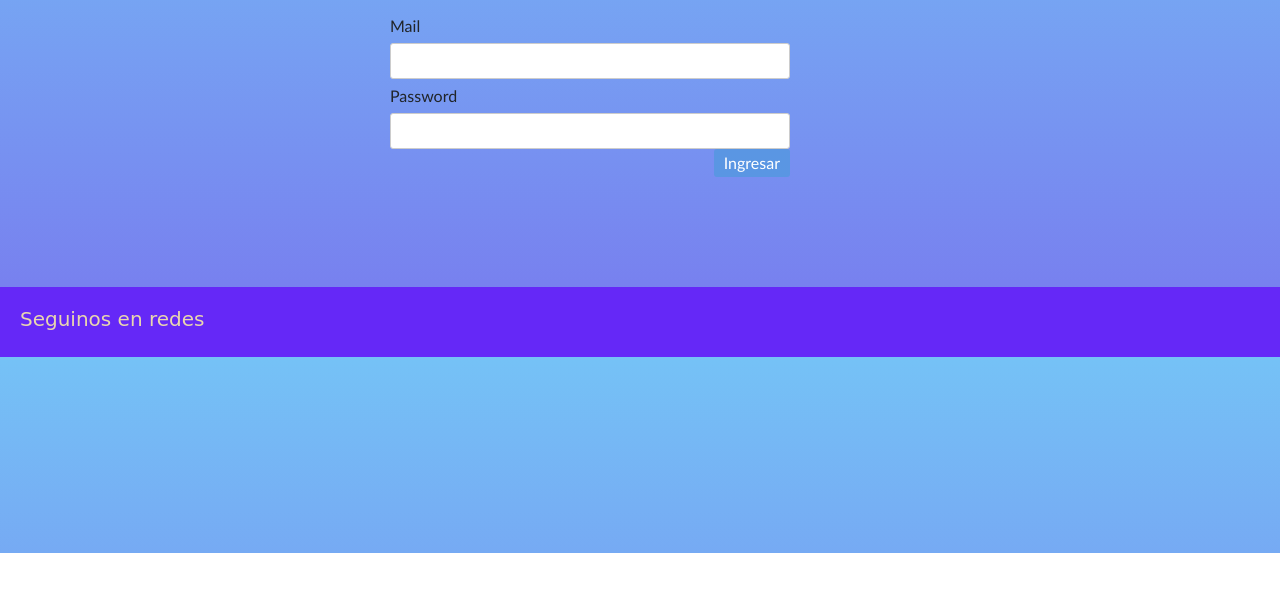
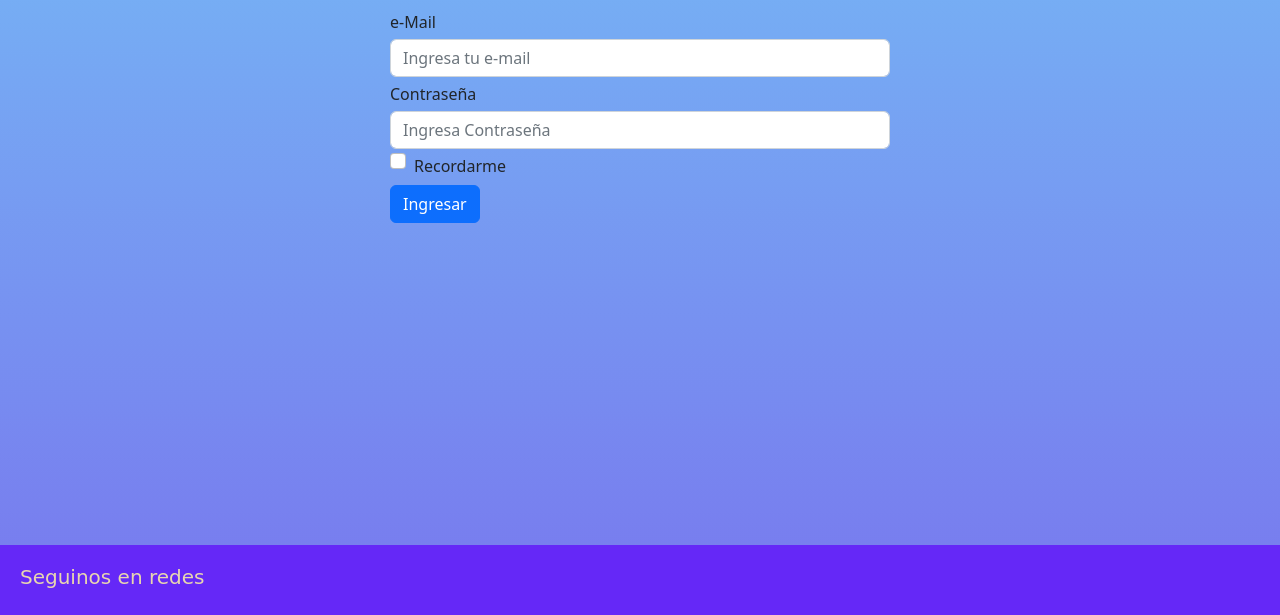
Before and after one commit to Guyito/ProyectoAdoptApp, a plain HTML site: page pages/login.html in a window 1280 px wide. Shown: the part 247-862 px from the top of the page. Before the commit the page ends 800 px from the top, so only its background shows below. Drawn offline with nearby package versions, Linux system fonts and the light colour scheme; files that its build step writes are made by us from their sources; files whose address does not match are found by name; a web font is replaced by a local one.

Commit message:
cambios 2907

```diff
--- a/css/estilos.css
+++ b/css/estilos.css
@@ -27,6 +27,11 @@ grid-template-areas:
 main {
     margin: 0;
     padding: 60px;
+    }
+
+section form {
+    height: 430px;
+
 }
 
 /*encabezado y nav*/
@@ -246,8 +251,8 @@ h4 {
         grid-template-columns: auto;
     }
 
-    ul {
-
+    section .flex-container .flex-caja {
+        grid-template-columns: auto;
     }
 }
 
@@ -259,14 +264,10 @@ h4 {
     }
 }
 
-/*MEDIA QUERIES - DESKTOP
-@media (min-width: 992px) {
+/* A IMPLEMENTAR*/
 
-}
+@media (max-width: 576px) {
 
-
-
-/* A IMPLEMENTAR
     .col-25 {
         float: left;
         width: 25%;
@@ -283,3 +284,4 @@ h4 {
         display: table;
         clear: both;
     }
+    }
--- a/pages/login.html
+++ b/pages/login.html
@@ -3,7 +3,7 @@
 <head>
     <meta charset="UTF-8">
     <meta http-equiv="X-UA-Compatible" content="IE=edge">
-    <meta name="viewport" content="width=, initial-scale=1.0">
+    <meta name="viewport" content="width=device-width, initial-scale=1.0">
     <!--BOOTSTRAP, antes de estilos de css para pisarlos-->
     <link href="https://cdn.jsdelivr.net/npm/bootstrap@5.2.3/dist/css/bootstrap.min.css" rel="stylesheet" integrity="sha384-rbsA2VBKQhggwzxH7pPCaAqO46MgnOM80zW1RWuH61DGLwZJEdK2Kadq2F9CUG65" crossorigin="anonymous">
     <script src="https://cdn.jsdelivr.net/npm/bootstrap@5.2.3/dist/js/bootstrap.bundle.min.js" integrity="sha384-kenU1KFdBIe4zVF0s0G1M5b4hcpxyD9F7jL+jjXkk+Q2h455rYXK/7HAuoJl+0I4" crossorigin="anonymous"></script>
@@ -33,32 +33,26 @@
         </nav>
     </header>
     <main>
-        <section>
-            <h2>Registrate</h2>
+        <section class="container">
+            <h3>Insgresa a tu perfil</h3>
 
-            <div class="container">
-                <form class="registracion" action="">
-                    <div class="row">
-                        <div class="col-25">
-                            <div>
-                                <label for="Mail">Mail</label>
-                                <input type="text" name="Mail">
-                            </div>
-                        </div>
-                        <div class="col-75">
-                            <div>
-                                <label for="Password">Password</label>
-                                <input type="text" name="Password">
-                            </div>
-                        </div>
-                    </div>
-                    <div class="row">
-                        <div>
-                            <button type="submit">Ingresar</button>
-                        </div>
-                    </div>
-            </div>
-                </form>
+            <form>
+                <div class="form-group">
+                    <label for="exampleInputEmail1">e-Mail</label>
+                    <input type="email" class="form-control" id="exampleInputEmail1" aria-describedby="emailHelp" placeholder="Ingresa tu e-mail">
+                </div>
+
+                <div class="form-group">
+                    <label for="exampleInputPassword1">Contraseña</label>
+                    <input type="Contraseña" class="form-control" id="exampleInputPassword1" placeholder="Ingresa Contraseña">
+                </div>
+
+                <div class="form-check">
+                <input type="checkbox" class="form-check-input" id="exampleCheck1">
+                <label class="form-check-label" for="exampleCheck1">Recordarme</label>
+                </div>
+                <button type="submit" class="btn btn-primary">Ingresar</button>
+            </form>
         </section>
     </main>
     <!-- redes sociales-->
```
Lines whose indentation alone changed are shown as unchanged.
